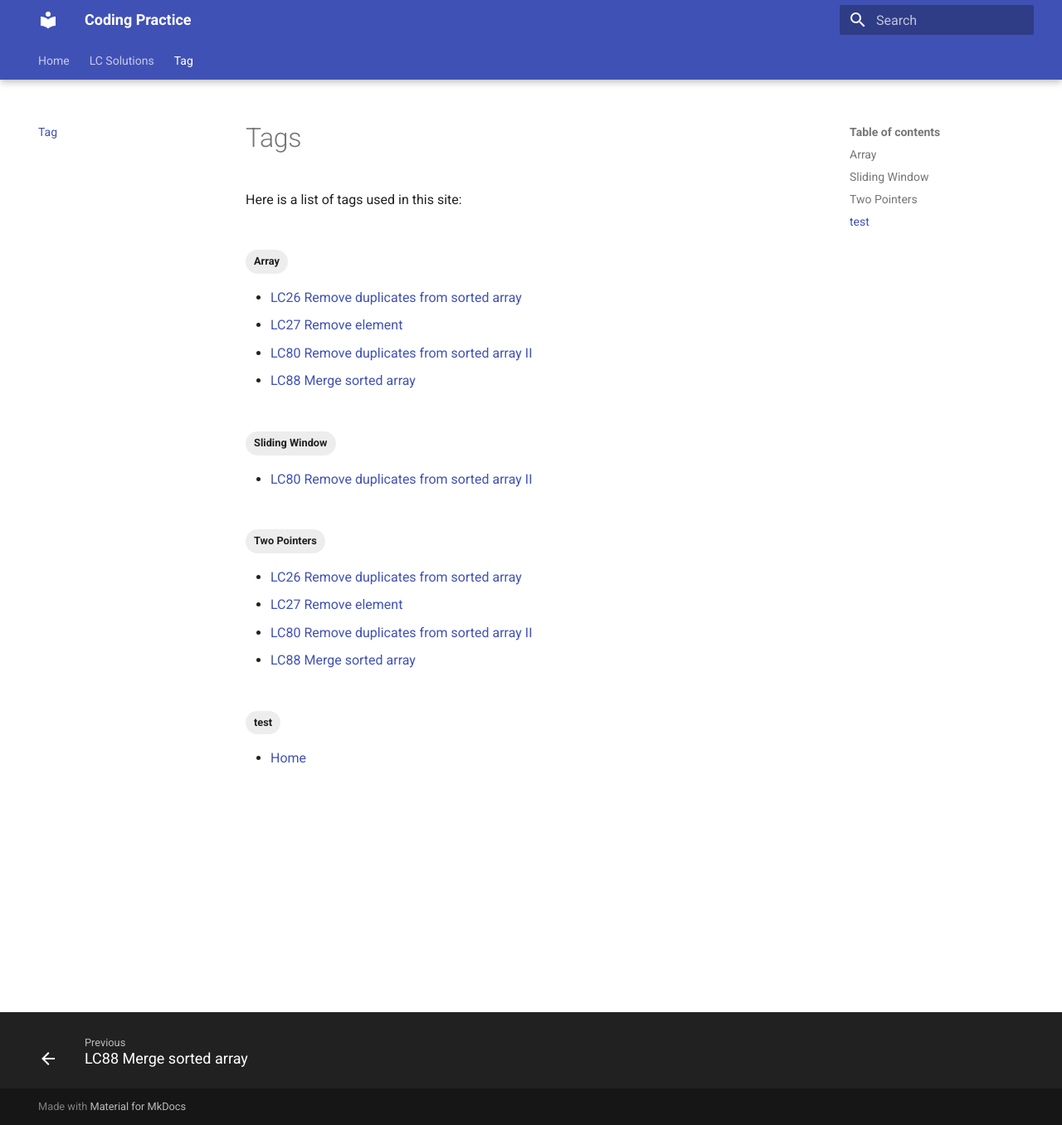
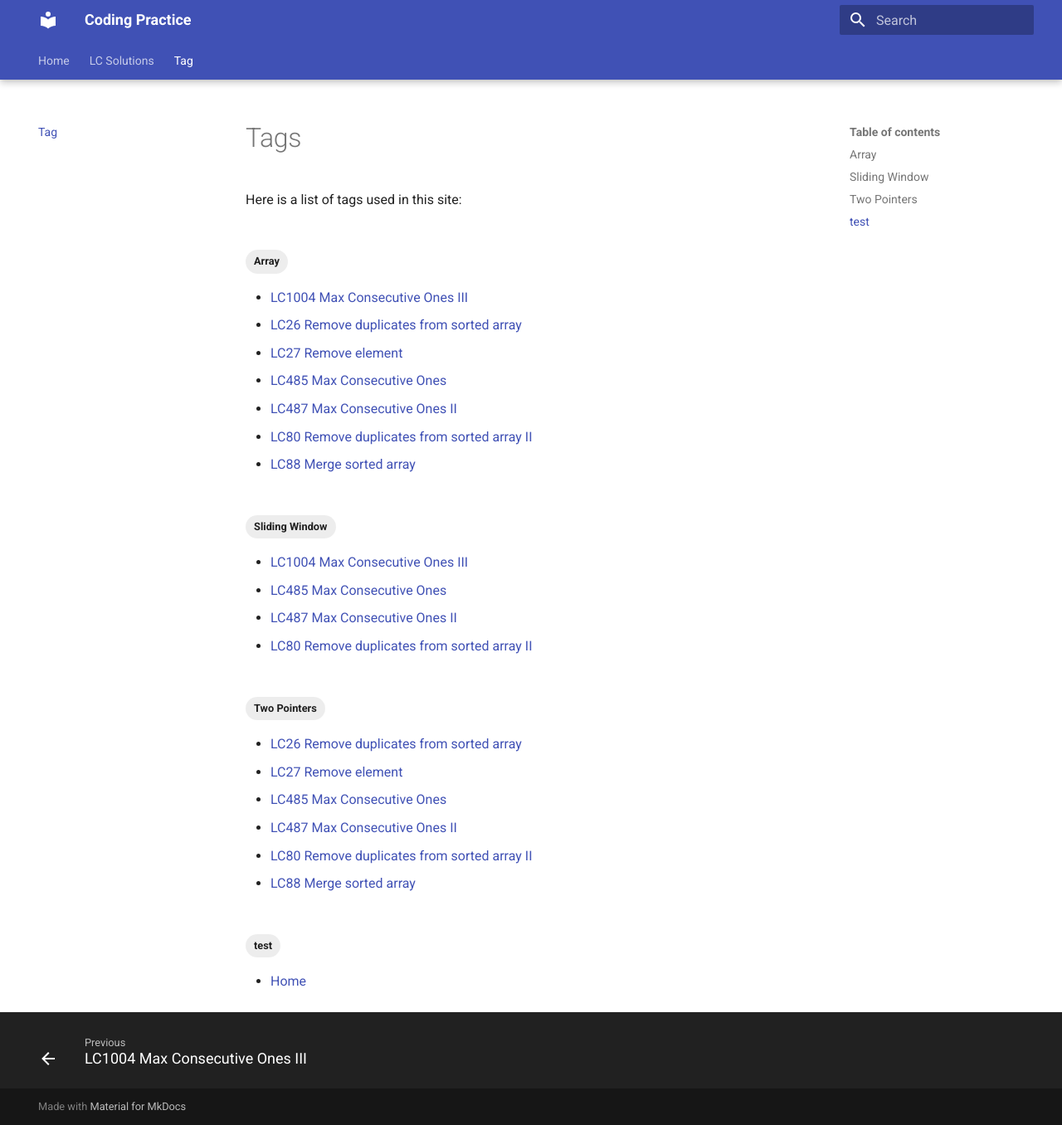
Before and after one commit to RogerLuo-Code/coding-practice, an MkDocs documentation site: the page built from docs/tags.md, in a window 1280 px wide and 1356 px high. Shown: the whole window at 83% size. Built offline with MkDocs 1.6.1 and Material for MkDocs 9.7.7, drawn with Linux system fonts in a browser that asks for light colours; some of the changed lines change nothing that is shown.

Commit message:
Add LC solution for problems 80, 485, 487, 1004

````diff
--- /dev/null
+++ b/docs/lc-solutions/lc0400-0499/lc0485-max-consecutive-ones.md
@@ -0,0 +1,132 @@
+---
+tags:
+    - Array
+    - Two Pointers
+    - Sliding Window
+---
+
+# LC485. Max Consecutive Ones
+## Problem Description
+[LeetCode Problem 485](https://leetcode.com/problems/max-consecutive-ones/): Given a binary array `nums`, return _the maximum number of consecutive_ `1`_'s in the array_.
+
+### Similar questions
+- [lc0487-max-consecutive-ones-ii](lc0487-max-consecutive-ones-ii.md)
+- [lc1004-max-consecutive-ones-iii](../lc1000-1099/lc1004-max-consecutive-ones-iii.md)
+
+## Clarification
+- Binary array: bool or int data type? - Find the maximum number of consecutive 1's
+
+## Assumption
+
+## Solution
+### Approach - One Pass
+We keep a count of the number of 1's encountered.
+- Increase the count when encountering 1
+- Reset to 0 when encountering 0
+update max count accordingly.
+
+=== "Python"
+    ```python
+    class Solution:
+    def findMaxConsecutiveOnes(self, nums: List[int]) -> int:
+        n_consecutive_1s = 0
+        max_n_consecutive_1s = 0
+
+        for num in nums:
+            if num == 1:
+                n_consecutive_1s += 1
+            else:
+                n_consecutive_1s = 0
+
+            max_n_consecutive_1s = max(max_n_consecutive_1s, n_consecutive_1s)
+
+        return max_n_consecutive_1s
+    ```
+
+=== "C++"
+    ```c++
+    class Solution {
+    public:
+        int findMaxConsecutiveOnes(vector<int>& nums) {
+            int count = 0;
+            int maxCount = 0;
+
+            for (int num : nums) {
+                if (num == 1) {
+                    count++;
+                }
+                else {
+                    count = 0;
+                }
+                maxCount = max(count, maxCount);
+            }
+
+            return maxCount;
+        }
+    };
+    ```
+
+### Approach - Sliding Window
+=== "Python"
+    ```python
+    class Solution:
+    def findMaxConsecutiveOnes(self, nums: List[int]) -> int:
+        idx_left = 0
+        max_n_consecutive_1s = 0
+
+        for idx_right in range(len(nums)):
+            if nums[idx_right] == 1:
+                n_consective_1s = idx_right - idx_left + 1
+                max_n_consecutive_1s = max(n_consective_1s, max_n_consecutive_1s)
+            else:
+                idx_left = idx_right + 1
+
+        return max_n_consecutive_1s
+    ```
+
+=== "C++"
+    ```cpp
+    class Solution {
+    public:
+        int findMaxConsecutiveOnes(vector<int>& nums) {
+            typedef vector<int>::size_type vec_size;
+            vec_size n = nums.size();
+            vec_size left = 0; // left pointer of the sliding window
+            vec_size right = 0;  // right pointer of the sliding window
+            vec_size nZeroInWindow = 0; // number of zeros in the window
+            vec_size count = 0; // number of consecutive 1s in a sliding window
+            vec_size maxCount = 0; // max number of consecutive 1s
+
+            while (right < n) {
+                if (nums[right] == 0) {
+                    nZeroInWindow++;
+                }
+
+                while (nZeroInWindow > 0) {
+                    if (nums[left] == 0) {
+                        nZeroInWindow--;
+                    }
+                    left++;
+                }
+
+                if (right >= left) {
+                    count = right - left + 1;
+                    if (count > maxCount) {
+                        maxCount = count;
+                    }
+                }
+
+                right++;
+            }
+
+            return maxCount;
+
+        }
+    };
+    ```
+
+#### Complexity Analysis
+* Time complexity: $O(n)$
+	Iterate the array once.
+* Space complexity: $O(1)$
+	Only use two variables
--- /dev/null
+++ b/docs/lc-solutions/lc0400-0499/lc0487-max-consecutive-ones-ii.md
@@ -0,0 +1,211 @@
+---
+tags:
+    - Array
+    - Two Pointers
+    - Sliding Window
+---
+
+# LC487. Max Consecutive Ones II
+## Problem Description
+[LeetCode Problem 487](https://leetcode.com/problems/max-consecutive-ones-ii/): Given a binary array `nums`, return _the maximum number of consecutive_ `1`_'s in the array if you can flip at most one_ `0`.
+
+**Follow up:** What if the input numbers come in one by one as an infinite stream? In other words, you can't store all numbers coming from the stream as it's too large to hold in memory. Could you solve it efficiently?
+
+### Similar questions
+- [lc0485-max-consecutive-ones](lc0485-max-consecutive-ones.md)
+- [lc1004-max-consecutive-ones-iii](../lc1000-1099/lc1004-max-consecutive-ones-iii.md)
+
+## Clarification
+- Binary array: data type is bool or integer?
+- Re-phrase the question: find the sequence with most 1s but with at most one 0
+
+## Assumption
+- The maximum number of consecutive 1 can be represented by an integer instead of unsigned integer.
+
+## Solution
+There are two different ways to solve the problem efficiently:
+- Use **two number**, one stores number of consecutive 1s and the other store a sequence with at most 1 zero, and update them to find the largest value.
+- Use **sliding window** to find the longest sequence with at most 1 zero.
+-
+### Approach - Two Number
+[@sunnyleevip](https://leetcode.com/problems/max-consecutive-ones-ii/discuss/451116/C%2B%2B-one-pass-or-O(1)-space-or-concise) shared a method using two numbers:
+- One stores the current consecutive 1s
+- The other stores the case of only a 0 between 1s
+Update these two numbers:
+- When `num == 1`,  increase both numbers
+- When `num == 0`, set `nOnesAndZero = nOnes + 1` and reset `nOnes`. This is a really smart way to do. My initial submission has to use two addition bool variables and logics to achieve the similar results.
+
+```cpp
+class Solution {
+public:
+    int findMaxConsecutiveOnes(vector<int>& nums) {
+        int nOnesMax = 0;
+        int nOnes = 0; // number of consecutive ones
+        int nOnesAndZero = 0; // number of consecutive ones + 1 zero
+
+        for (int num : nums) {
+            if (num == 1) {
+                nOnes++;
+                nOnesAndZero++;
+            }
+            else {
+                nOnesAndZero = nOnes + 1;
+                nOnes = 0;
+            }
+
+            if (nOnesAndZero > nOnesMax) {
+                nOnesMax = nOnesAndZero;
+            }
+        }
+        return nOnesMax;
+    }
+};
+```
+
+My initial submission achieves the similar results but using a little complicated logics using two bool variables.
+```cpp
+class Solution {
+public:
+    int findMaxConsecutiveOnes(vector<int>& nums) {
+        int nMaxOne = 0;
+        int nOneP1 = 0;
+        int nOneP2 = 0;
+        bool flipP1 = true; // true: flip from zero to one for pointer 1
+        bool flipP2 = false; // true: flip from zero to one for pointer 2
+
+        for (int num : nums) {
+            if (num == 1) {
+                nOneP1++;
+                nOneP2++;
+            }
+            else {
+                if (flipP1) {
+                    // 0 --> 1
+                    nOneP1++;
+                }
+                else {
+                    if (nOneP1 > nMaxOne) {
+                        nMaxOne = nOneP1;
+                    }
+                    nOneP1 = 0;
+                }
+
+                if (flipP2) {
+                    // 0 --> 1
+                    nOneP2++;
+                }
+                else {
+                    if (nOneP2 > nMaxOne) {
+                        nMaxOne = nOneP2;
+                    }
+                    nOneP2 = 0;
+                }
+
+                flipP1 = !flipP1;
+                flipP2 = !flipP2;
+            }
+        }
+
+        if (nOneP1 > nMaxOne) {
+            nMaxOne = nOneP1;
+        }
+
+        if (nOneP2 > nMaxOne) {
+            nMaxOne = nOneP2;
+        }
+
+        return nMaxOne;
+    }
+};
+```
+
+#### Complexity Analysis
+* Time complexity: $O(n)$
+	Iterate all elements of the array once.
+* Space complexity: $O(1)$
+	Only use 3 local variables and therefore constant space complexity.
+
+### Approach - Sliding Window
+Use a sliding window (left and right pointers) to find the longest sequence with at most 1 zero:
+- **Expand** the window by moving the **right** pointer forward until reaching invalid **window**, more than one zero in the current window
+- **Shrink** the window by moving the **left** pointer forward until having a **valid** window, one of fewer 0's in the current window
+
+=== "Python"
+    ```python
+    class Solution:
+    def findMaxConsecutiveOnes(self, nums: List[int]) -> int:
+        idx_left = 0
+        n_max = 0
+        n_zero = 0
+
+        for idx_right in range(len(nums)):
+            if nums[idx_right] == 0:
+                n_zero += 1
+
+            while n_zero >= 2:
+                if nums[idx_left] == 0:
+                    n_zero -= 1
+
+                idx_left += 1
+
+            n_max = max(n_max, idx_right - idx_left + 1)
+
+        return n_max
+    ```
+
+=== "C++"
+    ```cpp
+    class Solution {
+    public:
+        int findMaxConsecutiveOnes(vector<int>& nums) {
+            int nMaxOnes = 0;
+            int left = 0;
+            int right = 0;
+            int nZerosWindow = 0; // number of zeros within a window
+            int nElementsWindow = 0;
+
+            // Keep window in bounds
+            while (right < nums.size()) {
+
+                // When expanding to right, update number of zeros in the window
+                if (nums[right] == 0) {
+                    nZerosWindow++;
+                }
+
+                // If window is invalid, contract from left
+                while (nZerosWindow == 2) {
+                    if (nums[left] == 0) {
+                        nZerosWindow--;
+                    }
+                    left++;
+                }
+
+                // Update result
+                nElementsWindow = right - left + 1;
+                if (nElementsWindow > nMaxOnes) {
+                    nMaxOnes = nElementsWindow;
+                }
+
+                // Expand window to right
+                right++;
+            }
+            return nMaxOnes;
+        }
+    };
+    ```
+
+#### Complexity Analysis
+* Time complexity: $O(n)$
+	Both left and right pointers only move forward and traverse at most $n$ steps. Therefore, the time complexity is $O(n)$.
+* Space complexity: $O(1)$
+	Only use several variables (pointers and variables to store numbers). The number of variables are constant and do not change with the size of the input.
+
+### Comparison of Different Approaches
+The table below summarize the time complexity and space complexity of different approaches:
+
+Approach 	 | Time Complexity 	| Space Complexity
+------------ | --------------- 	| ----------------
+Approach - two number |  $O(n)$ 	   	   	| $O(1)$     |
+Approach - sliding window |  $O(n)$      	| $O(1)$   |
+
+## Test
--- /dev/null
+++ b/docs/lc-solutions/lc1000-1099/lc1004-max-consecutive-ones-iii.md
@@ -0,0 +1,111 @@
+---
+tags:
+    - Array
+    - Sliding Window
+---
+
+# LC1004. Max Consecutive Ones III
+## Problem Description
+[LeetCode Problem 1004](https://leetcode.com/problems/max-consecutive-ones-iii/solution/): Given a binary array `nums` and an integer `k`, return _the maximum number of consecutive_ `1`_'s in the array if you can flip at most_ `k` `0`'s.
+
+Note integer type can be rest to 0
+
+### Similar Questions:
+- [lc0485-max-consecutive-ones](../lc0400-0499/lc0485-max-consecutive-ones.md)
+- [lc0487-max-consecutive-ones-ii](../lc0400-0499/lc0487-max-consecutive-ones-ii.md)
+
+## Clarification
+- Binary tree of integer type?
+
+## Assumption
+- Integer type can cover subarray left and right indices
+
+## Solution
+### Approach - Slide Window
+Use a sliding window (left and right pointers) to find the longest sequence with at most k zeros:
+- **Expand** the window by moving the **right** pointer forward until reaching invalid **window**, more than `k` zeros in the current window
+- **Shrink** the window by moving the **left** pointer forward until having a **valid** window, one of fewer 0's in the current window
+
+=== "Python"
+    ```python
+    class Solution: # (1)
+    def longestOnes(self, nums: List[int], k: int) -> int:
+        left = 0
+
+        for right in range(len(nums)):
+            if nums[right] == 0:
+                k -= 1
+
+            if k < 0:
+                if nums[left] == 0:
+                    k += 1
+                left += 1 # (2)
+
+        return right - left + 1
+    ```
+
+    1. This solution is proposed by [lee215](https://leetcode.com/problems/max-consecutive-ones-iii/solutions/247564/java-c-python-sliding-window/) and further explained well by [hckrtst](https://leetcode.com/problems/max-consecutive-ones-iii/solutions/719833/python3-sliding-window-with-clear-example-explains-why-the-soln-works/)
+    2. left and right move together when max window is found. The max window will be changed.
+
+=== "Python - my solution"
+    ```python
+    class Solution:
+    def longestOnes(self, nums: List[int], k: int) -> int:
+        left = 0
+        n_zeros = 0
+        n_max_1s = 0
+
+        for right in range(len(nums)):
+            if nums[right] == 0:
+                n_zeros += 1
+
+            while n_zeros > k:
+                if nums[left] == 0:
+                    n_zeros -= 1
+                left += 1
+
+            n_max_1s = max(n_max_1s, right - left + 1)
+
+        return n_max_1s
+    ```
+
+=== "C++"
+    ```cpp
+    class Solution {
+    public:
+        int longestOnes(vector<int>& nums, int k) {
+            int nOneKZero = 0;
+            int length = 0;
+            int nZeroInWindow = 0;
+            int left = 0;
+
+            for (int right = 0; right < nums.size(); right++) {
+                // When expanding to right, update number of zeros in the window
+                if (nums[right] == 0) {
+                    nZeroInWindow++;
+                }
+
+                // If window is invalid, shrink from left
+                while (nZeroInWindow > k) {
+                    if (nums[left] == 0) {
+                        nZeroInWindow--;
+                    }
+                    left++;
+                }
+
+                // Update length
+                length = right - left + 1;
+                nOneKZero = max(nOneKZero, length);
+            }
+            return nOneKZero;
+        }
+    };
+    ```
+
+#### Complexity Analysis
+* Time complexity: $O(n)$
+	In the worst case, both left and right pointers iterate through the element (total twice). It is still $O(n)$ time complexity.
+* Space complexity: $O(1)$
+	Only use several local variables.
+
+## Test
--- a/mkdocs.yml
+++ b/mkdocs.yml
@@ -8,7 +8,7 @@
     - navigation.footer
     - navigation.instant
     - navigation.path
-    - navigation.sections
+    # - navigation.sections
     - navigation.tabs
     - navigation.tabs.sticky
     - navigation.top
@@ -69,7 +69,11 @@
       - LC27 Remove element: lc-solutions/lc0001-0099/lc0027-remove-element.md
       - LC80 Remove duplicates from sorted array II: lc-solutions/lc0001-0099/lc0080-remove-duplicates-from-sorted-array-ii.md
       - LC88 Merge sorted array: lc-solutions/lc0001-0099/lc0088-merge-sorted-array.md
+    - LC Solutions 400 to 499:
+      - LC485 Max Consecutive Ones: lc-solutions/lc0400-0499/lc0485-max-consecutive-ones.md
+      - LC487 Max Consecutive Ones II: lc-solutions/lc0400-0499/lc0487-max-consecutive-ones-ii.md
   # - LC Solutions 500 to 999:
-  # - LC Solutions 1000 to 1499:
+    - LC Solutions 1000 to 1499:
+      - LC1004 Max Consecutive Ones III: lc-solutions/lc1000-1099/lc1004-max-consecutive-ones-iii.md
   # - LC Solutions 1500 to 1999:
   - Tag: tags.md
````
Also changed, not shown: docs/lc-solutions/lc0001-0099/lc0080-remove-duplicates-from-sorted-array-ii.md (+1 -1 lines).
